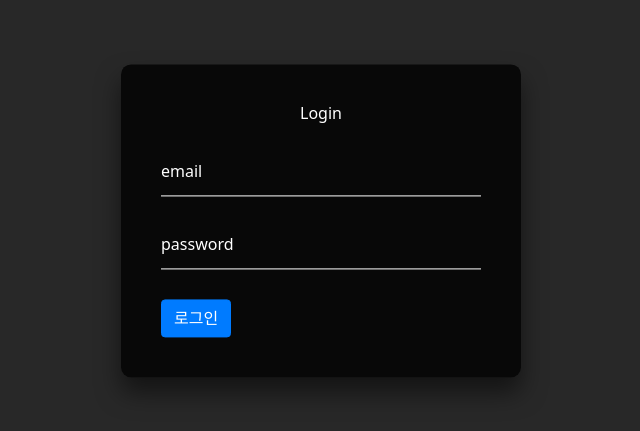
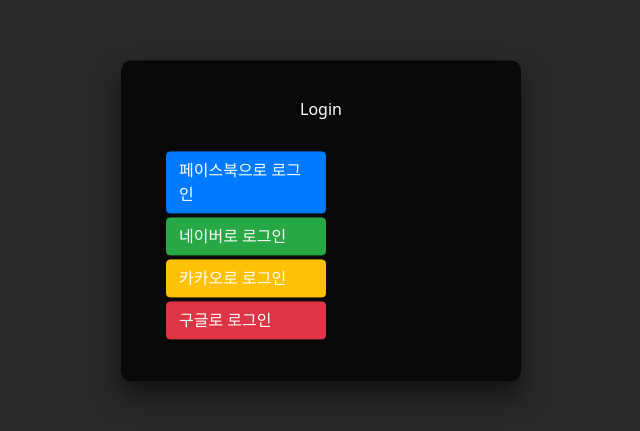
Before and after one commit to august-festival/Fig-Eclair, a Vue app: page /login in a window 1280 px wide. Shown: the part 179-610 px from the top of the page, without its empty margins (319-959 px from the left). Built offline with nearby package versions, Linux system fonts and the light colour scheme.

Commit message:
login 에서 사용 할 ui 추가

```diff
--- a/src/page/Login.vue
+++ b/src/page/Login.vue
@@ -1,13 +1,19 @@
 <template lang="pug">
     #login_workspace
         h2 Login
-        .input_box
-            input(type="text" required)
-            label email
-        .input_box
-            input(type="password" required)
-            label password
-        button(class="btn btn-primary") 로그인
+
+        div
+            a(class="login-btn btn btn-primary" href="/api/v1/auth/facebook")
+                | 페이스북으로 로그인
+        div
+            a(class="login-btn btn btn-success" href="/api/v1/auth/naver")
+                | 네이버로 로그인
+        div
+            a(class="login-btn btn btn-warning" href="/api/v1/auth/kakao")
+                | 카카오로 로그인
+        div
+            a(class="login-btn btn btn-danger" href="/api/v1/auth/google")
+                | 구글로 로그인
 </template>
 
 <script>
@@ -69,6 +75,13 @@
                 pointer-events: none;
                 transition: .5s;
             }
+
+        }
+        a.login-btn.btn {
+            color: #fff;
+            margin: 2px 5px;
+            width: 160px;
+            text-align: left;
         }
     }
 </style>
```
